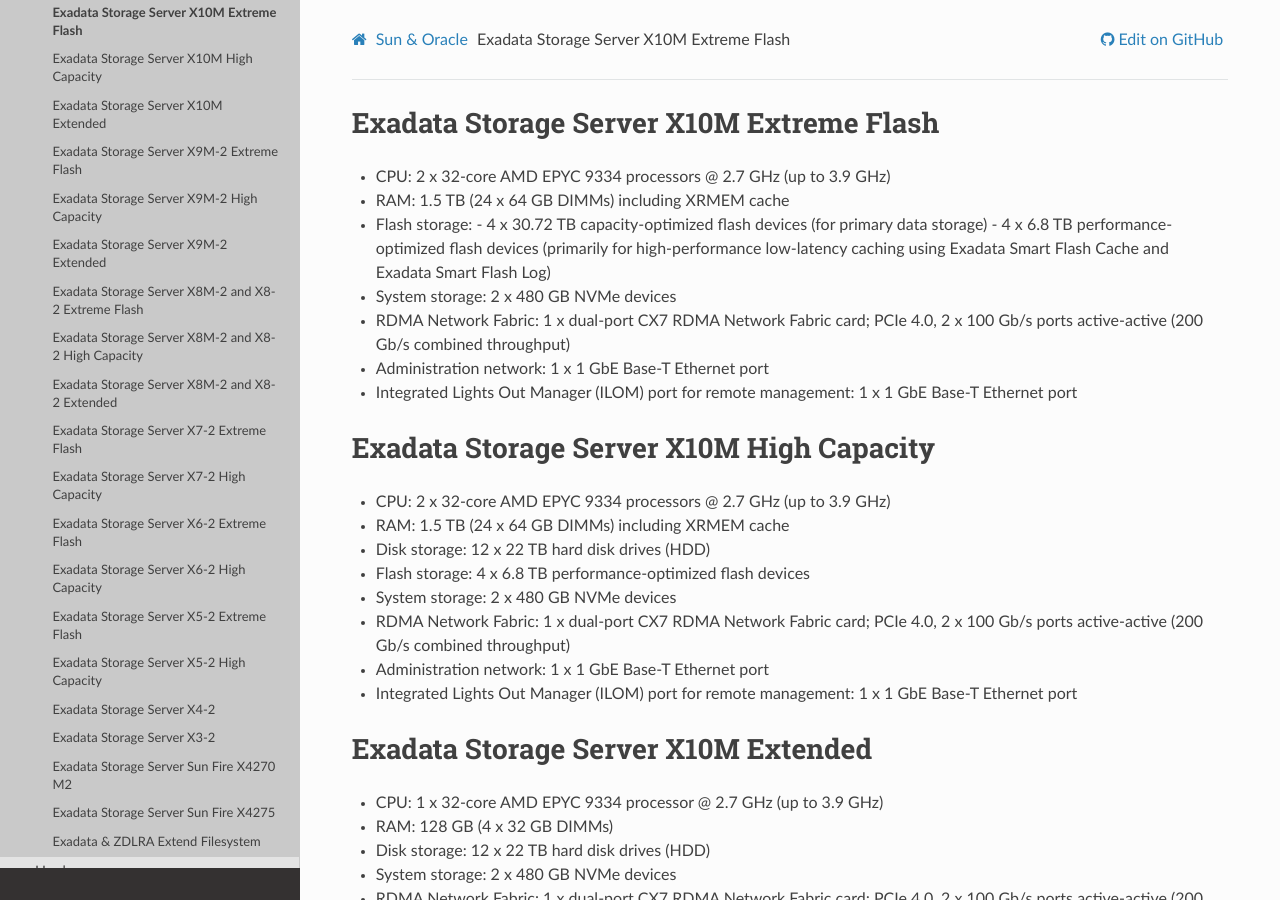
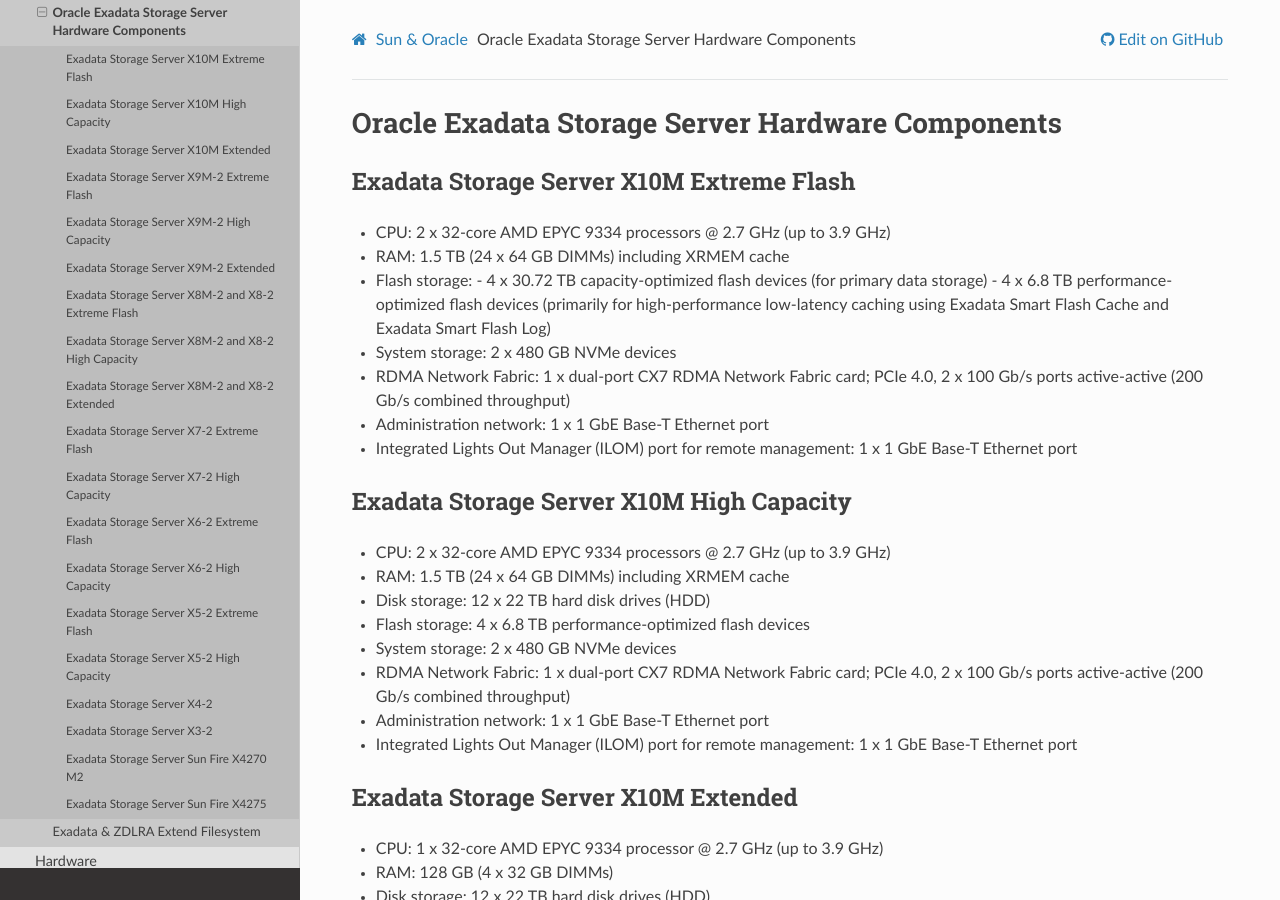
Before and after one commit to jeffscrum/jeffscrum.github.io, a Sphinx documentation site: the page built from source/sun-oracle/exadata/oracle-exadata-storage-servers-components.rst, in a window 1280 px wide and 900 px high. Built offline with Sphinx 7.4.7 and the Read the Docs theme 2.0.0, drawn with Linux system fonts in a browser that asks for light colours.

Commit message:
fix Hardware Components of Oracle Exadata

```diff
--- a/source/sun-oracle/exadata/oracle-exadata-storage-servers-components.rst
+++ b/source/sun-oracle/exadata/oracle-exadata-storage-servers-components.rst
@@ -5,9 +5,12 @@
 
 .. _oracle-exadata-cell-servers-components:
 
+Oracle Exadata Storage Server Hardware Components
+=================================================
+
 
 Exadata Storage Server X10M Extreme Flash
-=========================================
+-----------------------------------------
 
 - CPU: 2 x 32-core AMD EPYC 9334 processors @ 2.7 GHz (up to 3.9 GHz)
 - RAM: 1.5 TB (24 x 64 GB DIMMs) including XRMEM cache
@@ -21,8 +24,7 @@
 
 
 Exadata Storage Server X10M High Capacity
-=========================================
-
+------------------------------------------
 - CPU: 2 x 32-core AMD EPYC 9334 processors @ 2.7 GHz (up to 3.9 GHz)
 - RAM: 1.5 TB (24 x 64 GB DIMMs) including XRMEM cache
 - Disk storage: 12 x 22 TB hard disk drives (HDD)
@@ -34,7 +36,7 @@
 
 
 Exadata Storage Server X10M Extended
-====================================
+------------------------------------
 
 - CPU: 1 x 32-core AMD EPYC 9334 processor @ 2.7 GHz (up to 3.9 GHz)
 - RAM: 128 GB (4 x 32 GB DIMMs)
@@ -46,7 +48,7 @@
 
 
 Exadata Storage Server X9M-2 Extreme Flash
-==========================================
+------------------------------------------
 
 - CPU: 2 x 32-core Intel Xeon 8352Y processors @ 2.2 GHz
 - RAM: 256 GB (16 x 16 GB DDR4 3200 MT/s DIMMs)
@@ -59,7 +61,7 @@
 
 
 Exadata Storage Server X9M-2 High Capacity
-==========================================
+------------------------------------------
 
 - CPU: 2 x 32-core Intel Xeon 8352Y processors @ 2.2 GHz, but only half of the CPU cores are enabled on Eighth Rack configurations
 - RAM: 256 GB (16 x 16 GB DDR4 3200 MT/s DIMMs)
@@ -74,7 +76,7 @@
 
 
 Exadata Storage Server X9M-2 Extended
-=====================================
+-------------------------------------
 
 - CPU: 1 x 32-core Intel Xeon 8352Y processor @ 2.2 GHz
 - RAM: 96 GB (6 x 16 GB DDR4 3200 MT/s DIMMs)
@@ -87,7 +89,7 @@
 
 
 Exadata Storage Server X8M-2 and X8-2 Extreme Flash
-===================================================
+---------------------------------------------------
 
 - CPU: 2 x 16-core Intel Xeon 5218 Processors @ 2.3GHz
 - RAM: 192 GB RAM (12 x 16 GB DIMMs)(full 6 channels)
@@ -100,7 +102,7 @@
 
 
 Exadata Storage Server X8M-2 and X8-2 High Capacity
-===================================================
+---------------------------------------------------
 
 - CPU: 2 x 16-core Intel Xeon 5218 Processors @ 2.3GHz
 - RAM: 192 GB RAM (12 x 16 GB DIMMs)(full 6 channels)
@@ -115,7 +117,7 @@
 
 
 Exadata Storage Server X8M-2 and X8-2 Extended
-==============================================
+----------------------------------------------
 
 - CPU: 1 x 16-core Intel Xeon 5218 Processor @ 2.3GHz
 - RAM: 96 GB RAM (6 x 16 GB DIMMs)(full 6 channels)
@@ -128,7 +130,7 @@
 
 
 Exadata Storage Server X7-2 Extreme Flash
-=========================================
+-----------------------------------------
 
 - CPU: 2 x Intel Xeon Silver 4114 Processors @ 2.20GHz
 - RAM: 192 GB RAM (12 x 16 GB)(full 6 channels)
@@ -139,7 +141,7 @@
 
 
 Exadata Storage Server X7-2 High Capacity
-=========================================
+-----------------------------------------
 
 - CPU: 2 x Intel Xeon Silver 4114 Processors @ 2.20GHz
 - RAM: 192 GB RAM (12 x 16 GB) – full 6 channels
@@ -152,7 +154,7 @@
 
 
 Exadata Storage Server X6-2 Extreme Flash
-=========================================
+-----------------------------------------
 
 - CPU: 2 x 10-Core Intel Xeon CPU E5-2630 v4 @ 2.2 GHz
 - RAM: 128 GB RAM (8 x 16 GB)
@@ -163,7 +165,7 @@
 
 
 Exadata Storage Server X6-2 High Capacity
-=========================================
+-----------------------------------------
 
 - CPU: 2 x 10-Core Intel Xeon CPU E5-2630 v4 @ 2.2 GHz
 - RAM: 128 GB RAM (8 x 16 GB)
@@ -176,7 +178,7 @@
 
 
 Exadata Storage Server X5-2 Extreme Flash
-=========================================
+-----------------------------------------
 
 - CPU: 2 x 8-Core Intel Xeon CPU E5-2630 v3 @ 2.40GHz
 - RAM: 64 GB RAM (8x 8 GB)
@@ -187,7 +189,7 @@
 
 
 Exadata Storage Server X5-2 High Capacity
-=========================================
+-----------------------------------------
 
 - CPU: 2 x 8-Core Intel Xeon CPU E5-2630 v3 (2.40GHz)
 - RAM: 96 GB RAM (4x 8 GB and 4x 16 GB)
@@ -200,7 +202,7 @@
 
 
 Exadata Storage Server X4-2
-===========================
+---------------------------
 
 - CPU: 2 x 6-Core Intel Xeon E5-2630 v2 processors (2.6 GHz)
 - RAM: 96 GB RAM (4 x 8 GB, and 4 x 16 GB))
@@ -213,7 +215,7 @@
 
 
 Exadata Storage Server X3-2
-===========================
+---------------------------
 
 - CPU: 2 x 6-Core Intel Xeon E5-2630L processors (2 GHz)
 - RAM: 64 GB RAM (8 x 8 GB)
@@ -226,7 +228,7 @@
 
 
 Exadata Storage Server Sun Fire X4270 M2
-========================================
+----------------------------------------
 
 - CPU: 2 x 6-Core Intel Xeon L5640 processors (2.26 GHz)
 - RAM: 24 GB RAM
@@ -239,7 +241,7 @@
 
 
 Exadata Storage Server Sun Fire X4275
-=====================================
+-------------------------------------
 
 - CPU: 2 x 4-Core Intel Xeon E5540 processors (2.53 GHz)
 - RAM: 24 GB RAM
```
Also changed, not shown: source/sun-oracle/exadata/oracle-exadata-compute-servers-components.rst (+21 -18 lines).
